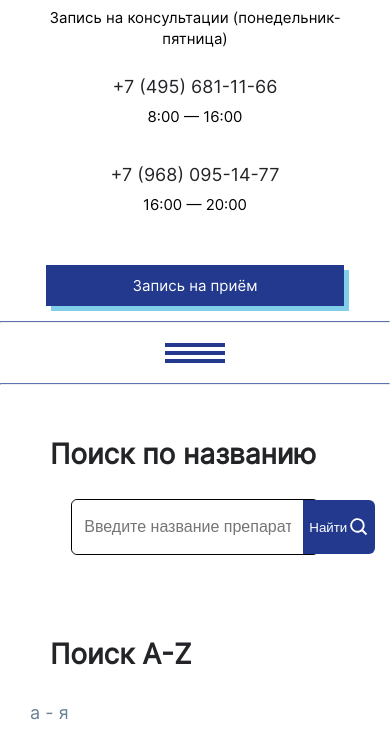
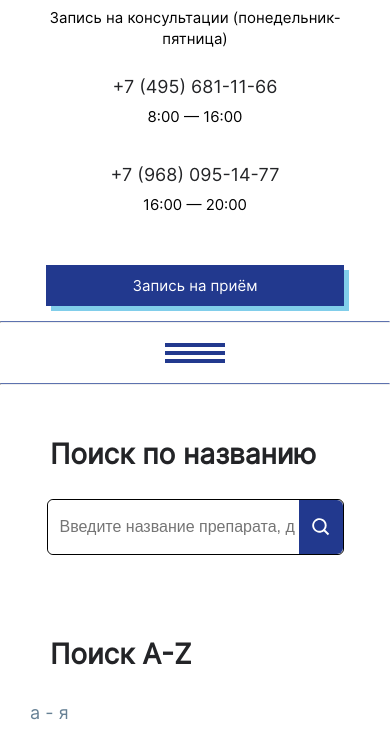
Before and after one commit to heysonanderson/heysonanderson.github.io, a plain HTML site: page nmrc/index.html in a window 390 px wide. Shown: the part 103-835 px from the top of the page. Drawn offline with nearby package versions, Linux system fonts and the light colour scheme.

Commit message:
phone adaptive

```diff
--- a/nmrc/style/style.css
+++ b/nmrc/style/style.css
@@ -53,6 +53,11 @@ body {
     display: flex;
     flex-direction: column;
     line-height: 1.4;
+}
+
+form {
+    display: block;
+    unicode-bidi: isolate;
 }
 
 .wrapper {
@@ -239,7 +244,16 @@ body {
         flex-direction: column;
         text-align: left;
     }
+}
 
+@media (max-width: 450px) {
+    .main__search-formcontainer {
+        max-width: 90% !important;
+    }
+
+    .search-btn__text {
+        display: none;
+    }
 }
 
 .skiptranslate {
@@ -517,6 +531,7 @@ h3 {
     padding-left: 20px;
     display: flex;
     flex-direction: column;
+    padding-bottom: 25px;
 }
 
 .alphabet-title a {
@@ -535,10 +550,6 @@ h3 {
 .alphabet__a-z {
     font-size: 18px;
     color: rgb(102, 128, 148);
-}
-
-.alphabet__a-ya-a-z {
-    margin-top: 25px;
 }
 
 .alphabet-list {
@@ -569,7 +580,7 @@ h3 {
 }
 
 .search-input {
-    padding: 8px 12px;
+    padding: 8px 4px 8px 12px;
     font-size: 16px;
     border: 0;
     border-right: transparent;
@@ -603,26 +614,46 @@ h3 {
     color: white;
     transition: .3s;
     cursor: pointer;
-    padding: 0 6px;
+    padding: 12px 6px;
+    transition: .1s;
+}
+
+.search-btn:hover {
+    background-color: var(--color-hover-btn);
+
+    .search-btn__text,
+    .search-btn__icon {
+        color:black;
+        fill: black;
+    }
 }
 
 .main__search-formcontainer {
     display: flex;
     width: 100%;
     height: 56px;
-    max-width: 75%;
-    margin: 0 auto;
+    max-width: 90%;
+    justify-self: center;
+    justify-content: stretch;
     border: 1px solid black;
     border-radius: 6px;
-    margin-top: 25px;
+    margin-left: auto;
+    margin-right: auto;
 }
 
 .main__search {
-padding-bottom: 30px;
+    padding-bottom: 30px;
+    display: flex;
+    flex-direction: column;
+}
+
+.search-btn__text {
+    margin-left: 6px;
 }
 
 .search-btn__icon {
-    margin-left: 2px;
+    margin-left: 6px;
+    margin-right: 6px;
 }
 
 .main__alpha-pop-container {
```
